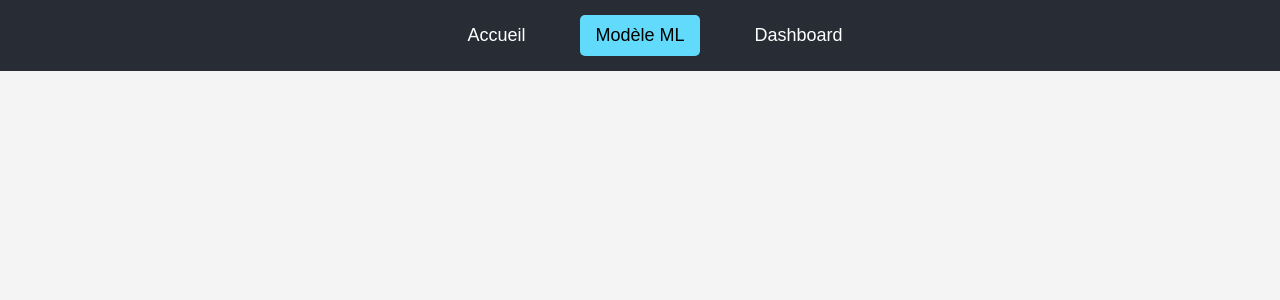
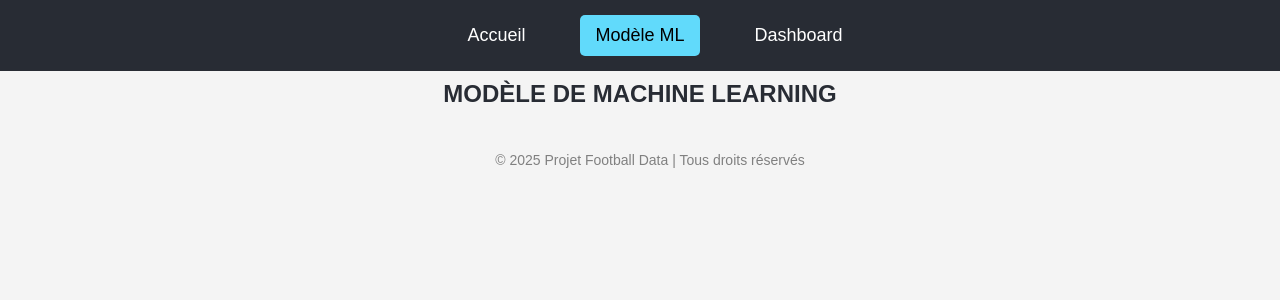
Before and after one commit to AlisonDS/projetPSID, a React (Create React App) app in the folder frontend/: page / in a window 1280 px wide. Both pictures are taken after a click on the item "Modèle ML". Shown: the top 300 px of the page. Built offline with nearby package versions, Linux system fonts and the light colour scheme; no server answers.

Commit message:
ajout d'un footer

```diff
--- a/frontend/src/App.js
+++ b/frontend/src/App.js
@@ -9,6 +9,8 @@ import ComparaisonJoueursGraph from "./components/ComparaisonJoueursGraph";
 import OverallRatingGraph from "./components/OverallRatingGraphGraph";
 import BookmakersGraph from "./components/BookmakersGraph";
 import "./App.css";
+
+import Footer from "./components/Footer";
 
 function App() {
     const [activeTab, setActiveTab] = useState("Dashboard"); // Dashboard par défaut
@@ -90,10 +92,8 @@ function App() {
                         </ul>
                         <p>Ces informations sont essentielles pour identifier les facteurs influençant les scores et affiner les modèles prédictifs.</p>
                     </section>
+                    <Footer />
 
-                    <footer>
-                        <p>© 2025 Projet Football Data | Tous droits réservés</p>
-                    </footer>
                 </div>
             )}
             {/* Contenu dynamique selon le menu sélectionné */}
@@ -121,9 +121,17 @@ function App() {
                     <OverallRatingGraph />
 
                     <BookmakersGraph />
+                    <Footer />
                 </>
             )}
+            {activeTab === "Modèle ML" && (
+                <div className="dashboard-container">
+                    <h1>Modèle de Machine Learning</h1>
+                    <Footer /> {/* Ajout du footer ici */}
+                </div>
+            )}
         </div>
+
     );
 }
 
--- /dev/null
+++ b/frontend/src/components/Footer.css
@@ -0,0 +1,11 @@
+.footer {
+    text-align: center;
+    font-size: 14px;
+    color: gray;
+    margin-top: 20px;
+    padding: 10px;
+    background-color: #f4f4f4;
+    width: 100%;
+    position: relative;
+    bottom: 0;
+}
--- /dev/null
+++ b/frontend/src/components/Footer.js
@@ -0,0 +1,12 @@
+import React from "react";
+import "./Footer.css"; // Ajout du CSS pour le style du footer
+
+const Footer = () => {
+    return (
+        <footer className="footer">
+            <p>© 2025 Projet Football Data | Tous droits réservés</p>
+        </footer>
+    );
+};
+
+export default Footer;
```
